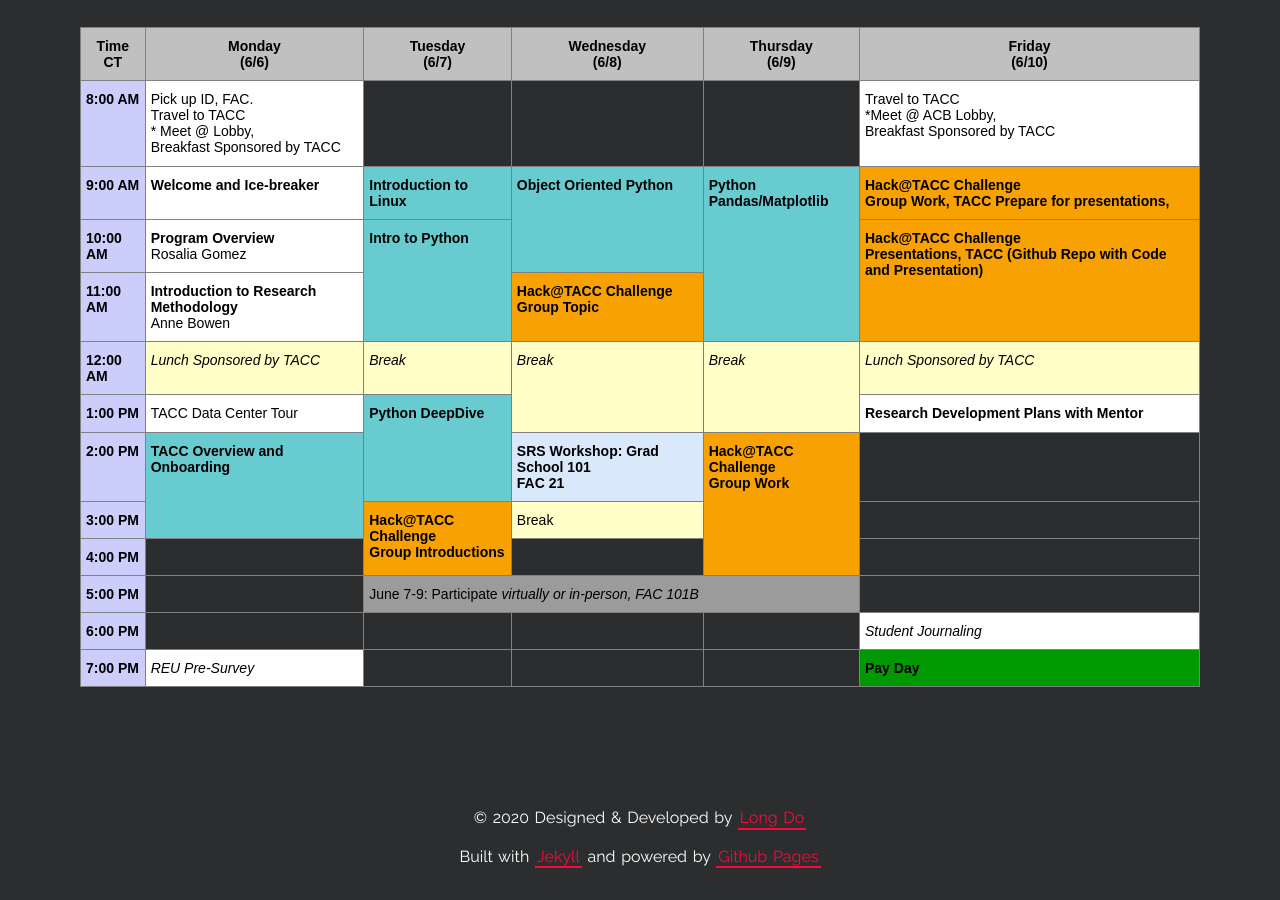
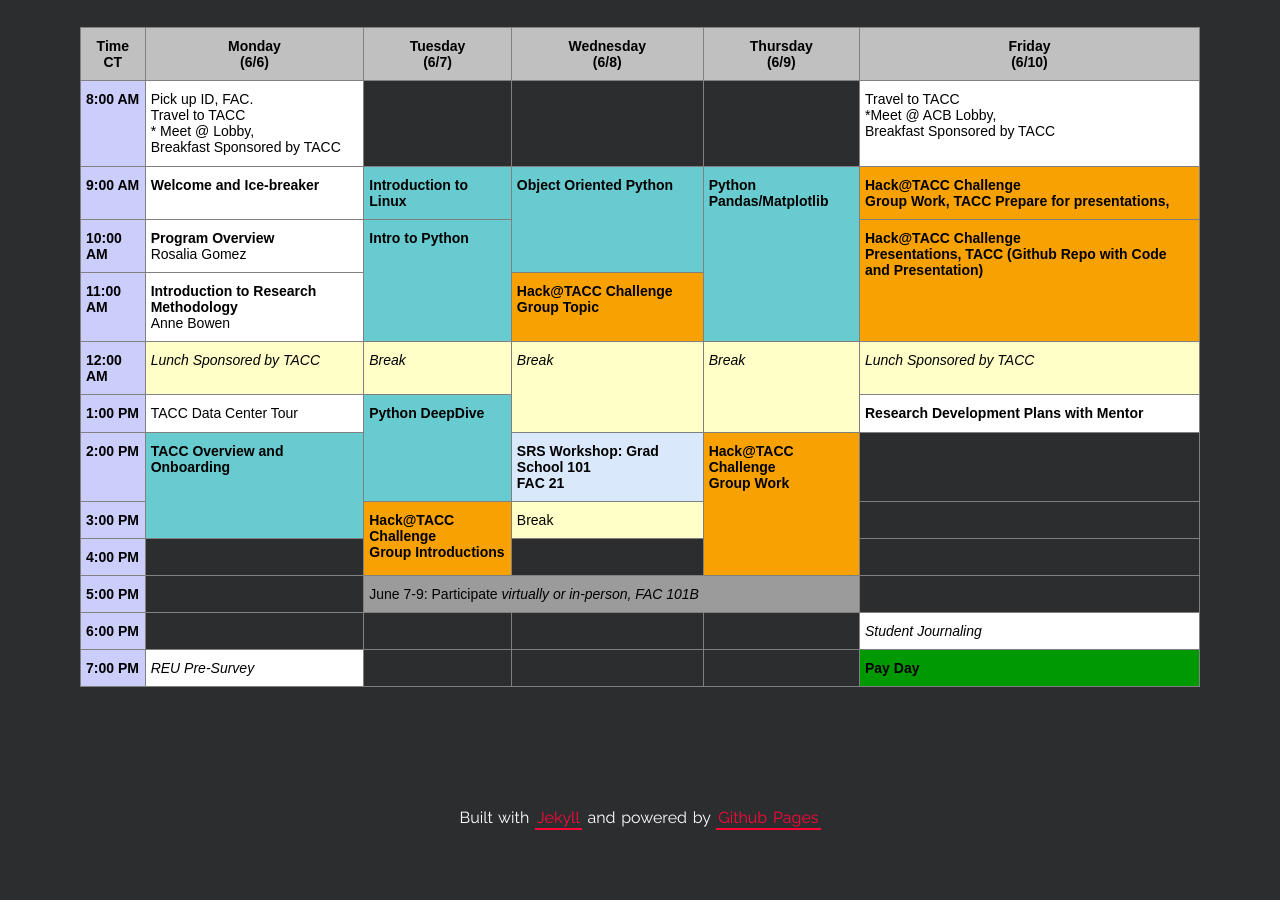
Before and after one commit to HackHPC/BigDataHack-2022, a Jekyll site: the page built from index.md, in a window 1280 px wide and 900 px high, scrolled down 985 px. Built offline with Jekyll 4.4.1, drawn with Linux system fonts in a browser that asks for light colours; our own code applies the rules of GitHub Pages for plain Markdown files; after the commit the page ends 1847 px from its top, so only the background shows below that; some of the changed lines change nothing that is shown.

Commit message:
Cleaned up

```diff
--- a/_includes/footer.html
+++ b/_includes/footer.html
@@ -1,10 +1,4 @@
 <footer class="footer">
-  <p>
-    &copy; 2020 Designed & Developed by
-    <a class="highlight-link" href="https://longpdo.github.io/" target="_blank" rel="noreferrer">
-      Long Do
-    </a>
-  </p>
   <p>
     Built with
     <a class="highlight-link" href="https://jekyllrb.com/"target="_blank" rel="noreferrer">
@@ -16,33 +10,3 @@
     </a>
   </p>
 </footer>
-
-<!-- Google Analytics -->
-{% if site.google-analytics %}
-<script>
-  var dnt = navigator.doNotTrack || window.doNotTrack || navigator.msDoNotTrack;
-  if (dnt != "1" && dnt != "yes") {
-    (function (i, s, o, g, r, a, m) {
-      i["GoogleAnalyticsObject"] = r;
-      (i[r] =
-        i[r] ||
-        function () {
-          (i[r].q = i[r].q || []).push(arguments);
-        }),
-        (i[r].l = 1 * new Date());
-      (a = s.createElement(o)), (m = s.getElementsByTagName(o)[0]);
-      a.async = 1;
-      a.src = g;
-      m.parentNode.insertBefore(a, m);
-    })(
-      window,
-      document,
-      "script",
-      "https://www.google-analytics.com/analytics.js",
-      "ga"
-    );
-    ga("create", "{{ site.google-analytics.id }}", "auto");
-    ga("send", "pageview");
-  }
-</script>
-{% endif %}
```
